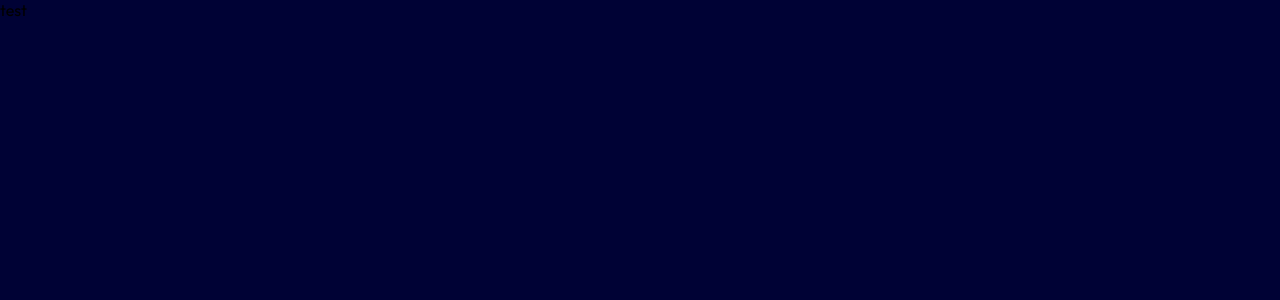
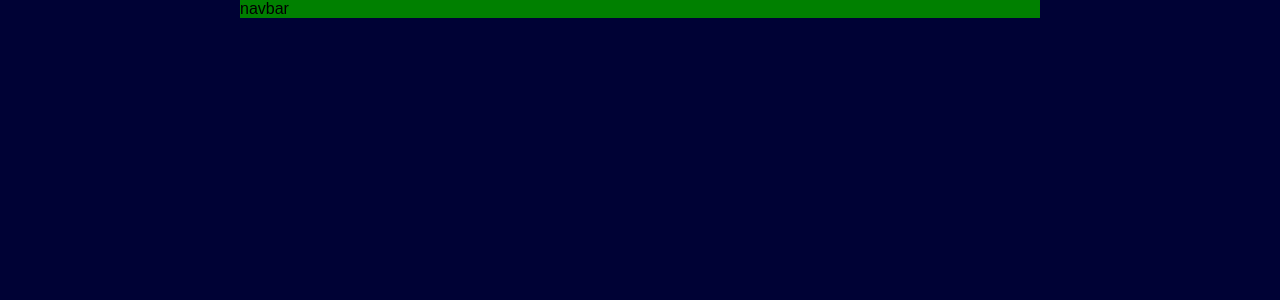
Before and after one commit to jaceksupernak/portfolio, a React (Create React App) app: page / in a window 1280 px wide. Shown: the top 300 px of the page. Built offline with nearby package versions, Linux system fonts and the light colour scheme.

Commit message:
create SiteWrapper and Navbar component

```diff
--- a/src/App.tsx
+++ b/src/App.tsx
@@ -1,10 +1,19 @@
 import React from 'react';
+import styled from 'styled-components';
 import GlobalStyle from './theme/globalStyle';
+import Navbar from './components/Navbar';
+
+const SiteWrapper = styled.div`
+ width: 800px;
+ background-color: green;
+`;
 
 const App:React.FC = () => (
   <>
     <GlobalStyle />
-    test
+    <SiteWrapper>
+      <Navbar />
+    </SiteWrapper>
   </>
 );
 
--- /dev/null
+++ b/src/components/Navbar.tsx
@@ -0,0 +1,16 @@
+import React from 'react';
+// import styled from 'styled-components';
+
+// const SiteWrapper = styled.div`
+//  width: 800px;
+//  background-color: green;
+// `;
+
+const Navbar:React.FC = () => (
+  <>
+
+    navbar
+  </>
+);
+
+export default Navbar;
--- a/src/theme/globalStyle.ts
+++ b/src/theme/globalStyle.ts
@@ -10,10 +10,9 @@ export default createGlobalStyle`
         box-sizing:border-box;
         font-family: 'Outfit', sans-serif;
     }
-    #root{
-        margin:0 auto;
-    }
     body {
         background-color: #000235;
+        display: flex;
+        justify-content: center;
     }
 `;
```
